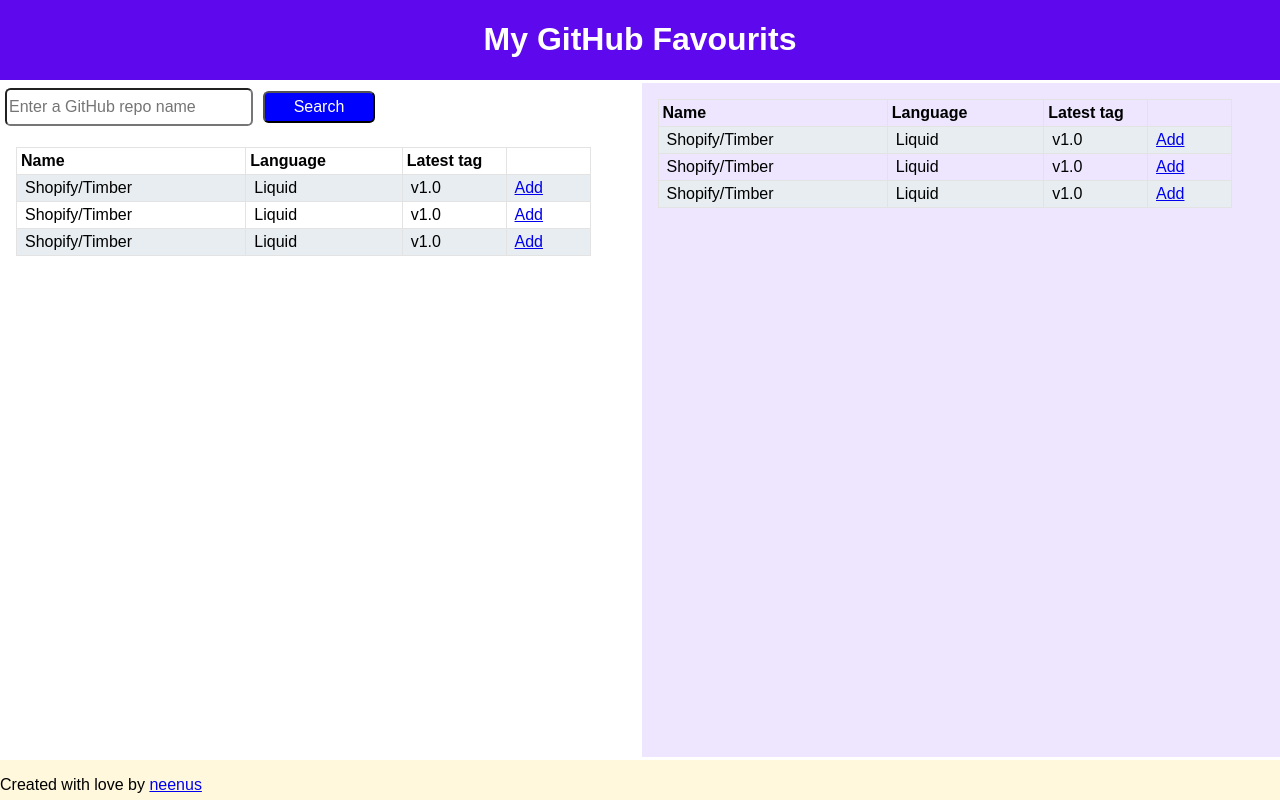
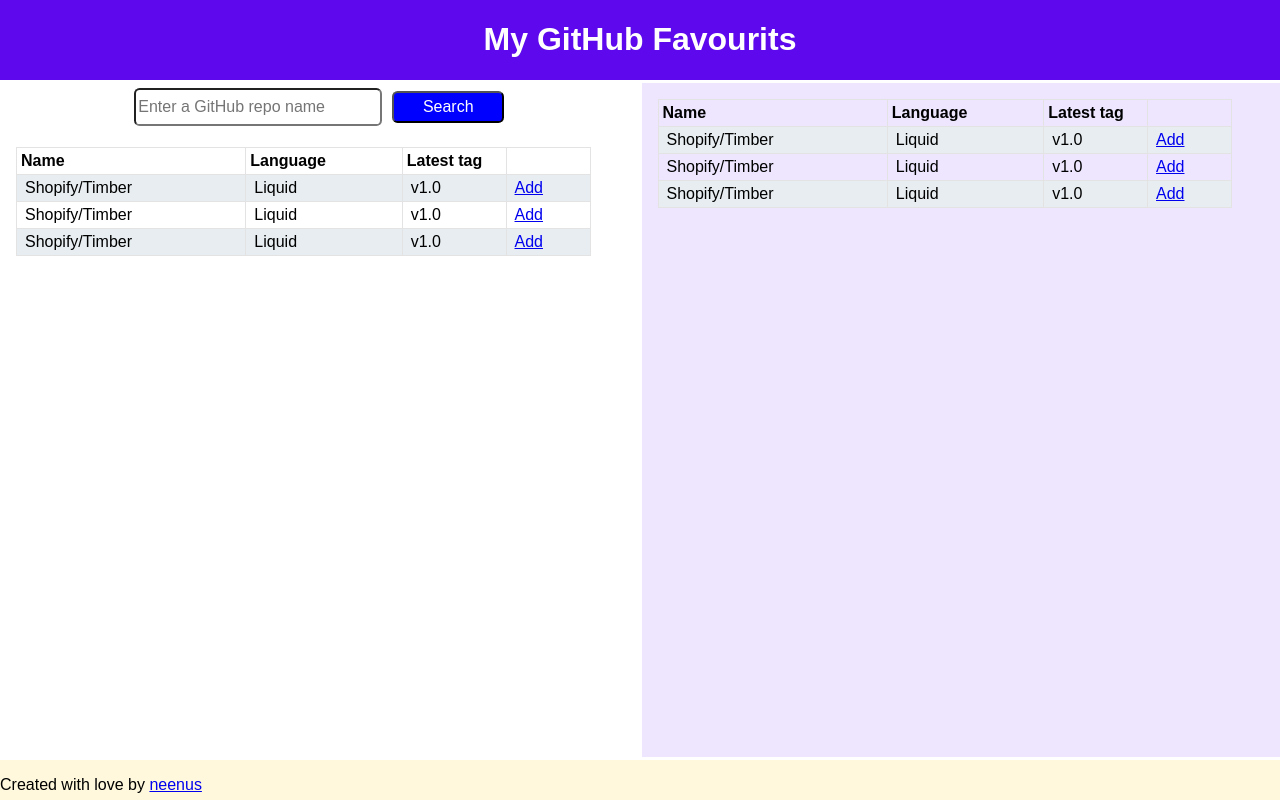
Before and after one commit to neenus/github_repository_search, a React (Create React App) app: page / in a window 1280 px wide. Built offline with nearby package versions, Linux system fonts and the light colour scheme.

Commit message:
api call now console.logs the search result

```diff
--- a/src/App.js
+++ b/src/App.js
@@ -8,7 +8,7 @@ import './App.css';
 import './components/_table.css';
 
 // Import components
-// import SearchBar from './components/_search-bar.js';
+import SearchBar from './components/_search-bar.js';
 import Table from './components/_table.js';
 
 class App extends Component {
@@ -16,13 +16,17 @@ class App extends Component {
     super(props);
 
     // set initial state
-    this.state = {value: ''};
+    this.state = {
+      value: '',
+      isLoaded: false,
+      items: []
+    };
   }
 
-  // componentDidMount(){
-  //   console.log("compnentDidMount <App />");
-  //   // console.log(searchBox);
-  // }
+  componentDidMount(){
+    console.log("compnentDidMount");
+    // console.log(searchBox);
+  }
   render() {
     return (
       <div className="container">
@@ -30,29 +34,11 @@ class App extends Component {
           <h1 className="App-title">My GitHub Favourits</h1>
         </header>
           <div className="sidebar-left">
-          <form onSubmit={this.handleSubmit}>
-            <input
-              name="searchBox"
-              id="search-box"
-              type="text"
-              placeholder="Enter a GitHub repo name"
-              value={this.state.value}
-              onChange={this.handleChange}
-              >
-            </input>
-          {/* <input id="search-btn" type="submit" value="Search"/> */}
-          <input
-            // onChange={this.handleChange}
-            id="search-btn"
-            name="search"
-            type='submit'
-            value='Search'>
-          </input>
-        </form>
-          {/* <SearchBar
-            formSubmitHandler={this.handleSubmit}
+          <SearchBar
+            handleSubmit={this.handleSubmit}
+            handleChange={this.handleChange}
           >
-          </SearchBar> */}
+          </SearchBar>
           <div className="search-results">
           <Table></Table>
         </div>
@@ -78,8 +64,14 @@ class App extends Component {
 
   handleSubmit = (event) => {
     event.preventDefault();
+    const api_url= 'https://api.github.com/search/repositories?q='
     const input = event.target.searchBox.value
     alert(input)
+    fetch(`${api_url}${input}`)
+    .then(blob => blob.json())
+    .then(response => {
+      console.log(response)
+    })
     this.setState({
       value: '',
     })
--- a/src/components/_search-bar.js
+++ b/src/components/_search-bar.js
@@ -1,26 +1,25 @@
 import React, { Component } from 'react';
-
 
 export default class SearchBar extends Component{
   render(){
     return(
       <div className="search-bar">
-        <form onSubmit={this.props.formSubmitHandler}>
+        <form onSubmit={this.props.handleSubmit}>
             <input
               name="searchBox"
               id="search-box"
               type="text"
               placeholder="Enter a GitHub repo name"
-            // onChange={this.props.searchBoxHandler}
+              value={this.props.value}
+              onChange={this.props.handleChange}
               >
             </input>
-          {/* <input id="search-btn" type="submit" value="Search"/> */}
-          <button
-            // onClick={this.props.formSubmitHandler}
+          <input
             id="search-btn"
-            name="search">
-            Search
-          </button>
+            name="search"
+            type='submit'
+            value='Search'>
+          </input>
         </form>
 
       </div>
```
Lines whose indentation alone changed are shown as unchanged.
